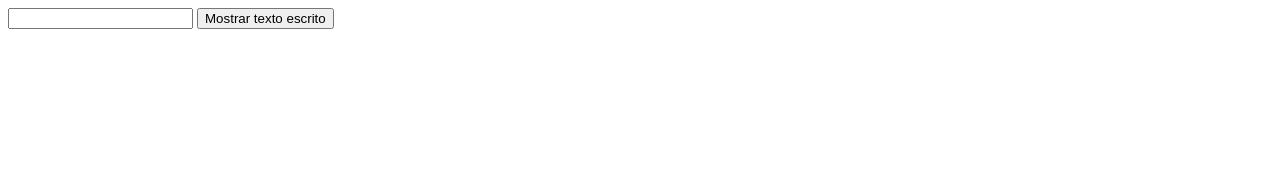
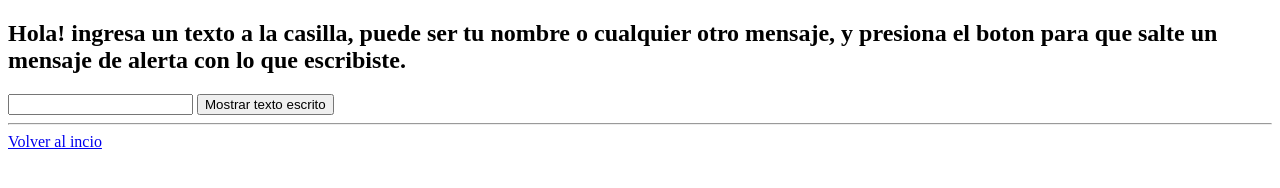
Before and after one commit to echeverriaalex/AluraLatam-Oracle-LogicaDeProgramacion-ConceptosPrimordiales, a plain HTML site: page alertNombre.html in a window 1280 px wide. Drawn offline with Linux system fonts and the light colour scheme.

Commit message:
agrego boton para volver al inicio

```diff
--- a/alertNombre.html
+++ b/alertNombre.html
@@ -7,12 +7,16 @@
         <title>Document</title>
     </head>
     <body>
-        <meta charset="UTF-8">
-
-        <meta charset="UTF-8">
+        <h2>Hola! ingresa un texto a la casilla, puede ser tu nombre o cualquier otro
+            mensaje, y presiona el boton para que salte un mensaje de alerta con lo
+            que escribiste.
+        </h2>
 
         <input/>
         <button>Mostrar texto escrito</button>
+
+        <hr>
+        <a href="index.html"> Volver al incio </a>
 
         <script>
             var input = document.querySelector("input");
```
